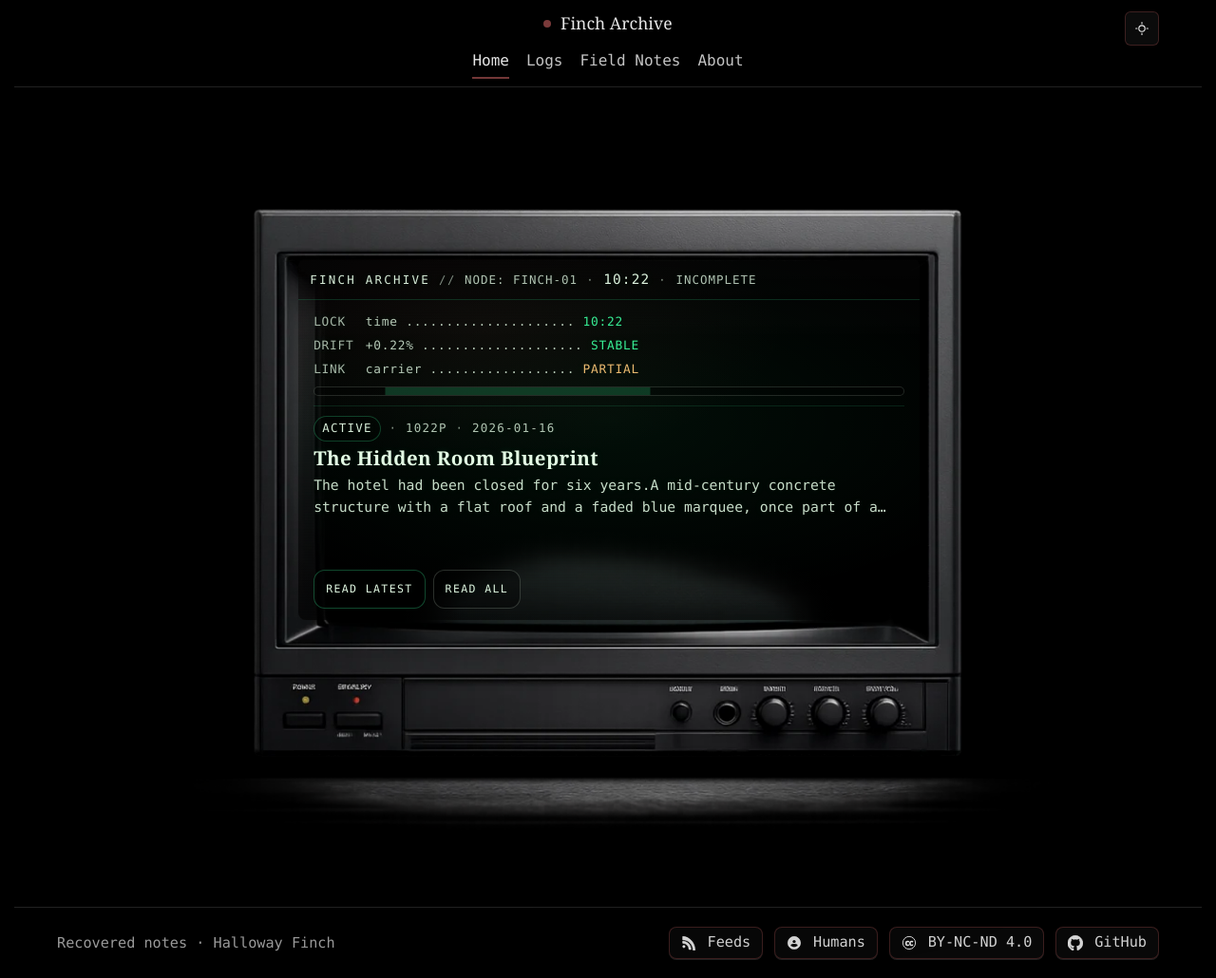
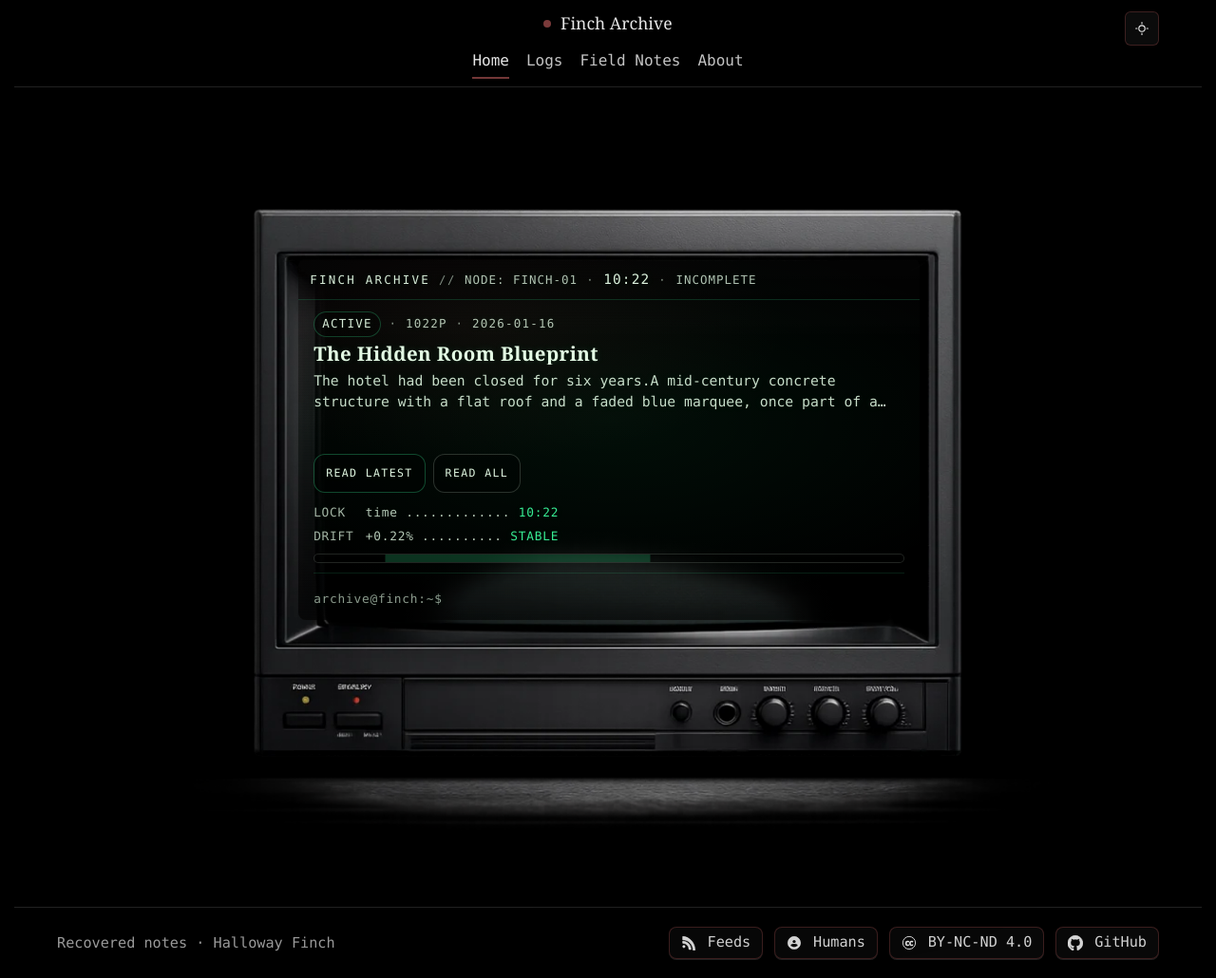
Before and after one commit to HallowayFinch/fincharchive.com, a Jekyll site: the page built from index.html, in a window 1280 px wide and 1030 px high. Shown: the whole window at 95% size. Built offline with Jekyll 4.4.1, drawn with Linux system fonts in a browser that asks for light colours.

Commit message:
Refactor Finch Archive layout and active transmission sections
Refactor the Finch Archive interface to enhance clarity and structure. Updated hero image attributes and improved the layout of active transmission sections.

```diff
--- a/index.html
+++ b/index.html
@@ -45,19 +41,8 @@ hero_h: 900
         </header>
 
         <div class="finch-screen__body finch-homeui">
-          <!-- Activity (short) -->
-          <section class="finch-activity" aria-label="System activity">
-            <p class="finch-activity__line"><span class="finch-activity__k">LOCK</span> time ..................... <span class="finch-activity__ok">10:22</span></p>
-            <p class="finch-activity__line"><span class="finch-activity__k">DRIFT</span> +0.22% .................... <span class="finch-activity__ok">STABLE</span></p>
-            <p class="finch-activity__line"><span class="finch-activity__k">LINK</span> carrier .................. <span class="finch-activity__warn">PARTIAL</span></p>
-
-            <div class="finch-wave" aria-hidden="true">
-              <span class="finch-wave__bar"></span>
-            </div>
-          </section>
-
-          <!-- Active transmission (compact) -->
           {%- if feat -%}
+            <!-- Active transmission (priority) -->
             <section class="finch-active" aria-label="Active transmission">
               <p class="finch-active__meta">
                 <span class="finch-active__pill">ACTIVE</span>
@@ -75,17 +60,37 @@ hero_h: 900
                 {{ feat.content | strip_html | strip_newlines | truncate: 140 }}
               </p>
             </section>
+
+            <!-- Two actions only (always visible) -->
+            <nav class="finch-homeui__actions" aria-label="Primary actions">
+              <a class="finch-screen__btn" href="{{ feat.url | relative_url }}">READ LATEST</a>
+              <a class="finch-screen__btn finch-screen__btn--ghost" href="{{ '/logs/' | relative_url }}">READ ALL</a>
+            </nav>
+
+          {%- else -%}
+            <section class="finch-active" aria-label="Archive status">
+              <h1 class="finch-active__title"><a href="{{ '/logs/' | relative_url }}">No transmissions available</a></h1>
+              <p class="finch-active__excerpt">The archive index is available.</p>
+            </section>
+
+            <nav class="finch-homeui__actions" aria-label="Primary actions">
+              <a class="finch-screen__btn" href="{{ '/logs/' | relative_url }}">READ ALL</a>
+            </nav>
           {%- endif -%}
 
-          <!-- Two actions only -->
-          <nav class="finch-homeui__actions" aria-label="Primary actions">
-            {%- if feat -%}
-              <a class="finch-screen__btn" href="{{ feat.url | relative_url }}">READ LATEST</a>
-            {%- else -%}
-              <a class="finch-screen__btn" href="{{ '/logs/' | relative_url }}">READ LATEST</a>
-            {%- endif -%}
-            <a class="finch-screen__btn finch-screen__btn--ghost" href="{{ '/logs/' | relative_url }}">READ ALL</a>
-          </nav>
+          <!-- Activity (secondary flavor) -->
+          <section class="finch-activity finch-activity--secondary" aria-label="System activity">
+            <p class="finch-activity__line"><span class="finch-activity__k">LOCK</span> time ............. <span class="finch-activity__ok">10:22</span></p>
+            <p class="finch-activity__line"><span class="finch-activity__k">DRIFT</span> +0.22% .......... <span class="finch-activity__ok">STABLE</span></p>
+
+            <div class="finch-wave" aria-hidden="true">
+              <span class="finch-wave__bar"></span>
+            </div>
+          </section>
+
+          <p class="finch-homeui__prompt" aria-hidden="true">
+            archive@finch:~$ <span class="finch-screen__cursor">▍</span>
+          </p>
         </div>
       </div>
     </div>
```
Also changed, not shown: other parts of index.html (+1 -5 lines). Lines whose indentation alone changed are shown as unchanged.
